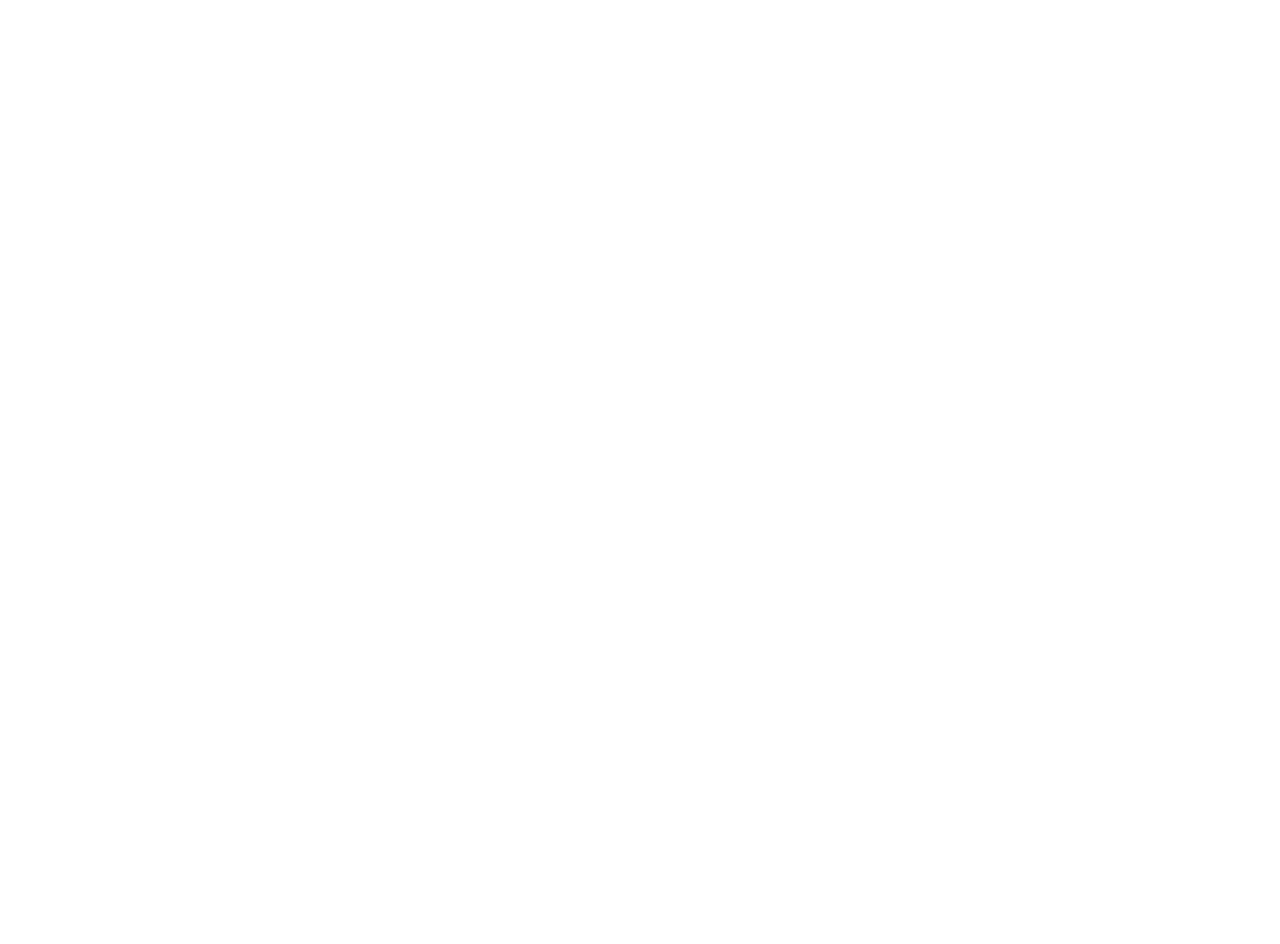
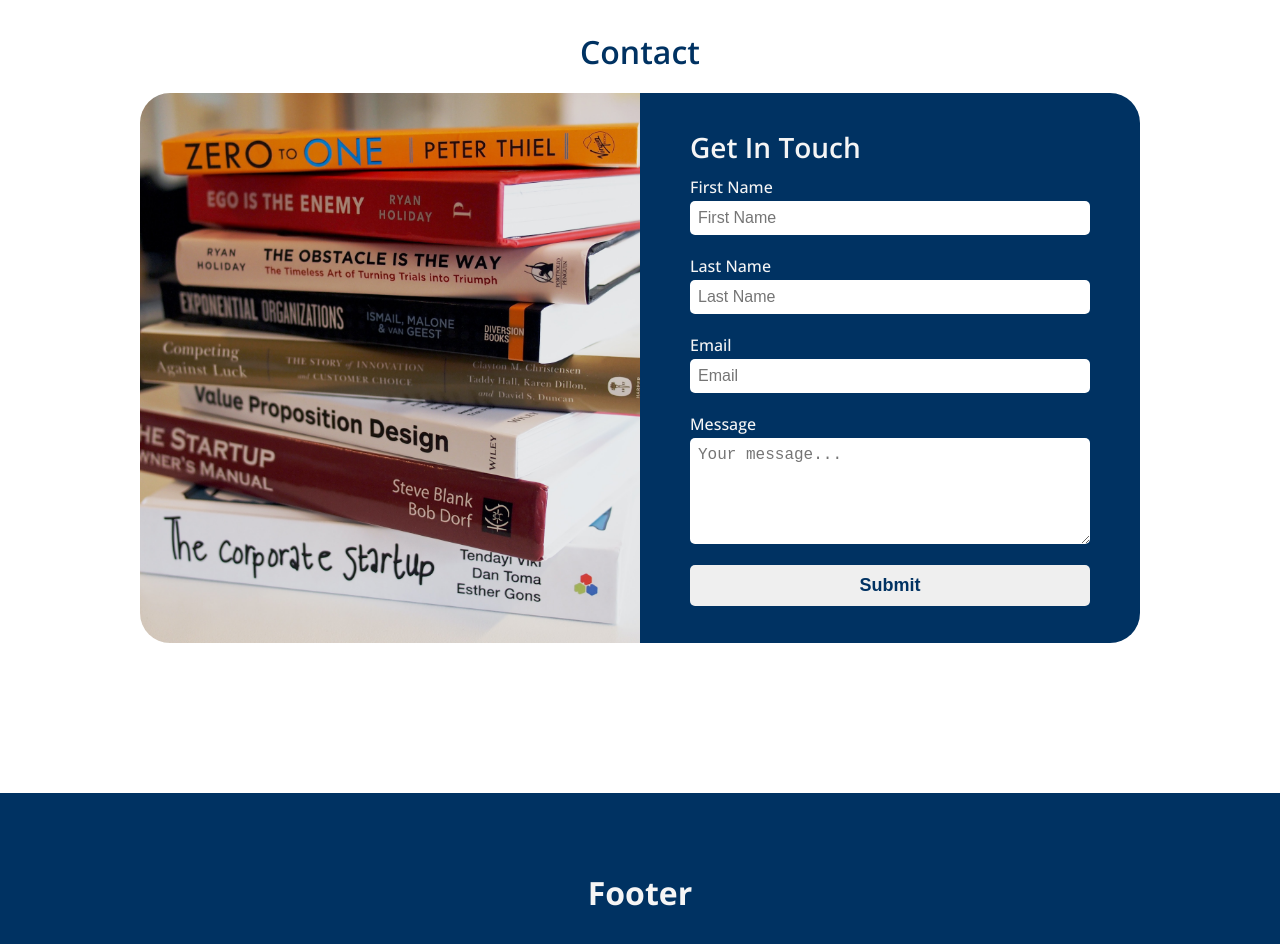
Before and after one commit to zomeru/lms-client, a Next.js app: page / in a window 1280 px wide. Shown: the part 1722-2666 px from the top of the page. Before the commit the page ends 1724 px from the top, so only its background shows below. Built offline with nearby package versions, Linux system fonts and the light colour scheme; no server answers.

Commit message:
Added contact section

```diff
--- a/pages/index.tsx
+++ b/pages/index.tsx
@@ -1,6 +1,6 @@
 import type { NextPage } from 'next';
 
-import { Layout, Navbar, NextSeoHead } from '@/components';
+import { Layout, Navbar, NextSeoHead, Footer } from '@/components';
 import { Hero, HomeBooks, Contact } from '@/components/_page/Home';
 
 const Home: NextPage = () => {
@@ -13,6 +13,7 @@
         <HomeBooks />
         <Contact />
       </Layout>
+      <Footer />
     </>
   );
 };
--- a/src/assets/index.ts
+++ b/src/assets/index.ts
@@ -1,3 +1,4 @@
 export { default as Logo } from './logo.png';
 export { default as HeroImage } from './hero_image.png';
-export { default as SampleBook } from './sample-book.jpeg';
+export { default as SampleBook } from './sample_book.jpeg';
+export { default as ContactImage } from './contact_image.png';
--- a/src/components/BookCard/style.ts
+++ b/src/components/BookCard/style.ts
@@ -105,6 +105,7 @@
     background-color: ${({ theme }) => theme.colorPrimary};
     padding: 4px 8px;
     border-radius: 5px;
+    cursor: pointer;
 
     p {
       color: ${({ theme }) => theme.whiteTLM};
--- /dev/null
+++ b/src/components/Footer/index.tsx
@@ -0,0 +1,15 @@
+import React from 'react';
+
+import { StyledFooter } from './style';
+
+const Footer = () => {
+  return (
+    <StyledFooter>
+      <div>
+        <h1>Footer</h1>
+      </div>
+    </StyledFooter>
+  );
+};
+
+export default Footer;
--- /dev/null
+++ b/src/components/Footer/style.ts
@@ -0,0 +1,18 @@
+import styled from 'styled-components';
+
+export const StyledFooter = styled.footer`
+  height: 200px;
+  background-color: ${({ theme }) => theme.colorPrimary};
+
+  div {
+    height: 100%;
+    display: flex;
+    justify-content: center;
+    align-items: center;
+  }
+
+  h1 {
+    text-align: center;
+    color: ${({ theme }) => theme.whiteTLM};
+  }
+`;
--- a/src/components/_page/Home/Contact/index.tsx
+++ b/src/components/_page/Home/Contact/index.tsx
@@ -1,11 +1,103 @@
 import React from 'react';
+import Image from 'next/image';
 
 import Section from '@/components/Section';
+import { ContactImage } from '@/assets/';
+import { StyledContact, StyledContactForm } from './style';
 
 const Contact = () => {
+  const [firstName, setFirstName] = React.useState('');
+  const [lastName, setLastName] = React.useState('');
+  const [email, setEmail] = React.useState('');
+  const [message, setMessage] = React.useState('');
+
+  const inputData = [
+    {
+      id: 'first-name',
+      value: firstName,
+      setAction: setFirstName,
+      placeholder: 'First Name',
+      type: 'text'
+    },
+    {
+      id: 'last-name',
+      value: lastName,
+      setAction: setLastName,
+      placeholder: 'Last Name',
+      type: 'text'
+    },
+    {
+      id: 'email',
+      value: email,
+      setAction: setEmail,
+      placeholder: 'Email',
+      type: 'email'
+    }
+  ];
+
+  const handleSubmit = (e: React.FormEvent<HTMLFormElement>) => {
+    e.preventDefault();
+    console.log('Submit');
+  };
+
   return (
     <Section>
-      <div>Contact</div>
+      <StyledContact>
+        <h2 className="header-title">Contact</h2>
+        <StyledContactForm onSubmit={handleSubmit}>
+          <div className="image-container">
+            <Image
+              src={ContactImage}
+              layout="fill"
+              objectFit="cover"
+              objectPosition="center"
+            />
+          </div>
+          <div className="input-container">
+            <h2 className="contact-input-header">Get In Touch</h2>
+            {inputData &&
+              inputData.map(({ id, value, setAction, placeholder, type }) => (
+                <div className="input-wrapper" key={`${id}_${placeholder}`}>
+                  <label htmlFor={id} className="input-label">
+                    {placeholder}
+                  </label>
+                  <input
+                    placeholder={placeholder}
+                    className="input-text"
+                    type={type}
+                    value={value}
+                    onChange={(e) => {
+                      setAction(e.target.value);
+                    }}
+                    id={id}
+                    required
+                  />
+                </div>
+              ))}
+            <div className="input-wrapper">
+              <label htmlFor="message" className="input-label">
+                Message
+              </label>
+              <textarea
+                rows={5}
+                placeholder="Your message..."
+                className="input-text"
+                value={message}
+                onChange={(e) => {
+                  setMessage(e.target.value);
+                }}
+                name="message"
+                id="message"
+                required
+              />
+            </div>
+
+            <button type="submit" className="submit-button">
+              Submit
+            </button>
+          </div>
+        </StyledContactForm>
+      </StyledContact>
     </Section>
   );
 };
--- /dev/null
+++ b/src/components/_page/Home/Contact/style.ts
@@ -0,0 +1,76 @@
+import styled from 'styled-components';
+
+export const StyledContact = styled.div`
+  width: 100%;
+  max-width: 1000px;
+  margin: 0 auto;
+  margin-bottom: 150px;
+  margin-top: 50px;
+
+  .header-title {
+    text-align: center;
+    font-size: 32px;
+    margin-bottom: 20px;
+    font-weight: 600;
+    color: ${({ theme }) => theme.colorPrimary};
+  }
+`;
+
+export const StyledContactForm = styled.form`
+  width: 100%;
+  height: 550px;
+  border-radius: 30px;
+  overflow: hidden;
+  display: flex;
+
+  .image-container {
+    height: 100%;
+    width: 50%;
+    position: relative;
+  }
+
+  .input-container {
+    height: 100%;
+    width: 50%;
+    background-color: ${({ theme }) => theme.colorPrimary};
+    display: flex;
+    flex-direction: column;
+    padding: 25px 50px;
+    color: ${({ theme }) => theme.whiteTLM};
+    justify-content: space-evenly;
+
+    .contact-input-header {
+      font-size: 28px;
+      font-weight: 600;
+      color: ${({ theme }) => theme.whiteTLM};
+    }
+    .input-wrapper {
+      display: flex;
+      flex-direction: column;
+    }
+
+    .input-label {
+      font-weight: 500;
+    }
+
+    .input-text {
+      font-size: 16px;
+      padding: 8px;
+      margin-bottom: 10px;
+      margin-top: 3px;
+      border-radius: 5px;
+      font-weight: 500;
+      outline: none;
+      border: none;
+    }
+
+    .submit-button {
+      padding: 10px 0;
+      border-radius: 5px;
+      font-size: 18px;
+      color: ${({ theme }) => theme.colorPrimary};
+      font-weight: 600;
+      border: none;
+    }
+  }
+`;
--- a/src/components/_page/Home/HomeBooks/index.tsx
+++ b/src/components/_page/Home/HomeBooks/index.tsx
@@ -26,7 +26,7 @@
     <Section>
       <StyledBookContainer>
         <div className="top-book-container">
-          <div className="header-title">Top Books</div>
+          <h2 className="header-title">Top Books</h2>
           <div className="book-container">
             {images &&
               images.map((img, i) => (
@@ -48,7 +48,7 @@
           </div>
         </div>
         <div className="new-book-container">
-          <div className="header-title">New Books</div>
+          <h2 className="header-title">New Books</h2>
           <div className="book-container">
             {images &&
               images.map((img, i) => (
--- a/src/components/_page/Home/HomeBooks/style.ts
+++ b/src/components/_page/Home/HomeBooks/style.ts
@@ -9,6 +9,8 @@
     text-align: center;
     font-size: 32px;
     margin-bottom: 20px;
+    font-weight: 600;
+    color: ${({ theme }) => theme.colorPrimary};
   }
 
   .top-book-container {
--- a/src/components/index.ts
+++ b/src/components/index.ts
@@ -3,3 +3,4 @@
 export { default as Section } from './Section';
 export { default as NextSeoHead } from './NextSeoHead';
 export { default as BookCard } from './BookCard';
+export { default as Footer } from './Footer';
--- a/styles/globalStyles.ts
+++ b/styles/globalStyles.ts
@@ -30,7 +30,7 @@
 
   body::-webkit-scrollbar-thumb {
     background-color: ${({ theme }) => theme.colorPrimary};
-    border-radius: 10px;
+    /* border-radius: 10px; */
   }
 
   body {
```
Also changed, not shown: .eslintrc.json, src/assets/contact_image.png (added), src/assets/sample_book.jpeg (renamed from src/assets/sample-book.jpeg).
